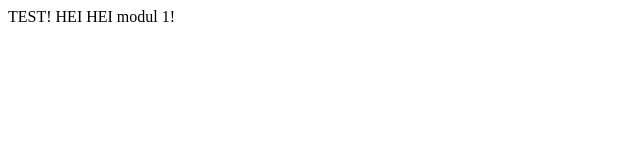
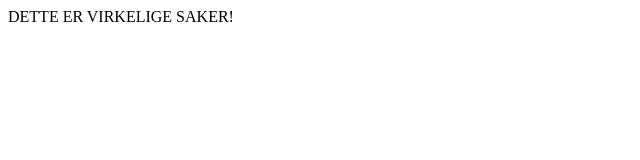
Before and after one commit to leidsten/modul1Oktober2022, a plain HTML site: page index.html in a window 1280 px wide. Shown: the whole page, without its empty margins (0-640 px from the left). Drawn offline with Linux system fonts and the light colour scheme.

Commit message:
bytte av brødtekst

```diff
--- a/index.html
+++ b/index.html
@@ -7,7 +7,7 @@
     <title>Document</title>
 </head>
 <body>
-    TEST!
-    HEI HEI modul 1!
+   DETTE ER VIRKELIGE SAKER!
+
 </body>
 </html>
```
